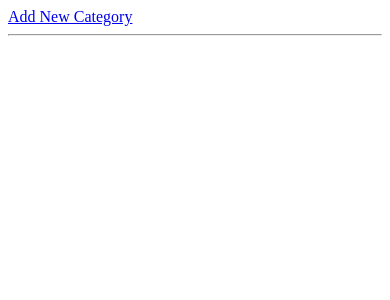
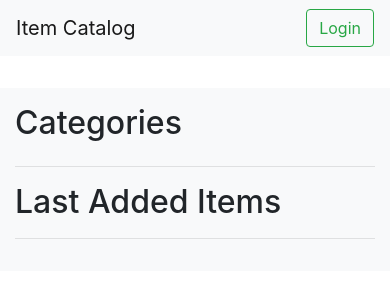
Before and after one commit to mka281/item-catalog, a Flask app: page / in a window 390 px wide. Shown: the top 300 px of the page. Run offline with Flask 2, Linux system fonts and the light colour scheme; some libraries are stand-ins or nearby versions.

Commit message:
Display add, edit and delete buttons only if user is logged in
This feature was being handled by application.py and there were 2
different version for a route. Now buttons are placed between if
statements on templates.

```diff
--- a/application.py
+++ b/application.py
@@ -224,10 +224,7 @@
 def showCategories():
     categories = session.query(Category).all()
     items = session.query(CategoryItem).limit(6).all()
-    if 'username' not in login_session:
-        return render_template('publicCategories.html', categories=categories)
-    else:
-        return render_template('categories.html', categories=categories, items=items)
+    return render_template('categories.html', categories=categories, items=items, login_session=login_session)
 
 
 # Add a category
@@ -275,10 +272,7 @@
 def showItemList(category_id):
     category = session.query(Category).filter_by(id=category_id).one()
     items = session.query(CategoryItem).filter_by(category_id=category_id).all()
-    if 'username' not in login_session:
-        return render_template('publicItems.html', category=category, items=items)
-    else:
-        return render_template('items.html', category=category, items=items)
+    return render_template('items.html', category=category, items=items, login_session=login_session)
 
 
 # Add item to category
@@ -302,7 +296,7 @@
 def showItem(category_id, item_id):
     item = session.query(CategoryItem).filter_by(id=item_id).one()
     category = session.query(Category).filter_by(id=category_id).one()
-    return render_template('showItem.html', item=item, category=category)
+    return render_template('showItem.html', item=item, category=category, login_session=login_session)
 
 
 # Edit an existing item
--- a/templates/categories.html
+++ b/templates/categories.html
@@ -5,9 +5,12 @@
       <div class="row bg-light my-2 py-3">
         <div class="col-md-4">
           <h2 style="display:inline-block">Categories</h2>
+          {% if 'username' in login_session %}
           <a href='{{ url_for('addCategory') }}'>
-            <button class="btn btn-outline-success float-right mr-3" type="button">Add New</button>
+            <button class="btn btn-outline-success float-right" type="button">Add New</button>
           </a>
+          {% endif %}
+          <hr>
           <ul class="list-group">
           {% for category in categories %}
             <li class="list-group-item d-flex justify-content-between align-items-center">
@@ -15,12 +18,14 @@
                 {{ category.name }}
               </a>
               <span class="badge badge-primary badge-pill ml-3">14</span>
+              {% if 'username' in login_session %}
               <a class="ml-auto" href='{{ url_for('editCategory', category_id=category.id) }}'>
                 <button class="btn btn-outline-warning btn-sm" type="button">Edit</button>
               </a>
               <a class="ml-1" href='{{ url_for('deleteCategory', category_id=category.id) }}'>
                 <button class="btn btn-outline-danger btn-sm" type="button">Delete</button>
               </a>
+              {% endif %}
             </li>
           {% endfor %}
           </ul>
@@ -28,15 +33,20 @@
 
         <div class="col-md-8">
           <h2>Last Added Items</h2>
+          <hr>
           <div class="row">
           {% for item in items %}
-            <div class="col-md-4 mb-3">
+          <div class="col-lg-4 col-md-6 mb-3">
               <div class="card">
                 <img class="card-img-top" src="http://via.placeholder.com/100x100" alt="Card image cap">
                 <div class="card-body">
                   <h5 class="card-title">{{ item.name }}</h5>
-                  <p class="card-text">{{ "Lorem ipsum dolor sit amet, consectetur adipisicing elit. Unde tempore natus magnam eligendi ex nobis minus illo harum, eaque deserunt corporis ipsa nemo molestiae autem a repudiandae quo consequuntur laudantium."[:55] }}</p>
-                  <a href="{{ url_for('showItemList', category_id = item.category_id) }}" class="btn btn-outline-primary">View More</a>
+                  <p class="card-text">{{ item.description[:55] }}</p>
+                  <a href="{{ url_for('showItem', item_id = item.id, category_id=item.category_id) }}" class="btn btn-outline-primary btn-sm">View</a>
+                  {% if 'username' in login_session %}
+                  <a href="{{ url_for('editItem', item_id = item.id, category_id=item.category_id) }}" class="btn btn-outline-warning btn-sm">Edit</a>
+                  <a href="{{ url_for('deleteItem', item_id = item.id, category_id=item.category_id) }}" class="btn btn-outline-danger btn-sm">Delete</a>
+                  {% endif %}
                   <p class="card-text"><small class="text-muted">Last updated 3 mins ago</small></p>
                 </div>
               </div>
@@ -44,6 +54,7 @@
           {% endfor %}
           </div>
         </div>
+
       </div>
 
 {% endblock %}
--- a/templates/items.html
+++ b/templates/items.html
@@ -3,9 +3,11 @@
 {% block body %}
 
   <h2 style="display:inline-block">Items of {{ category.name }}</h2>
+  {% if 'username' in login_session %}
   <a class="float-right mx-2" href='{{ url_for('addItem', category_id=category.id) }}'>
     <button class="btn btn-outline-success" type="button">Add New Item</button>
   </a>
+  {% endif %}
   <hr>
   <div class="row">
   {% for item in items %}
@@ -16,8 +18,10 @@
           <h5 class="card-title">{{ item.name }}</h5>
           <p class="card-text">{{ item.description[:55] }}</p>
           <a href="{{ url_for('showItem', item_id = item.id, category_id=item.category_id) }}" class="btn btn-outline-primary btn-sm">View</a>
+          {% if 'username' in login_session %}
           <a href="{{ url_for('editItem', item_id = item.id, category_id=item.category_id) }}" class="btn btn-outline-warning btn-sm">Edit</a>
           <a href="{{ url_for('deleteItem', item_id = item.id, category_id=item.category_id) }}" class="btn btn-outline-danger btn-sm">Delete</a>
+          {% endif %}
           <p class="card-text"><small class="text-muted">Last updated 3 mins ago</small></p>
         </div>
       </div>
--- a/templates/publicCategories.html
+++ /dev/null
@@ -1,6 +0,0 @@
-<a href='{{ url_for('addCategory') }}'>Add New Category</a>
-<hr>
-{% for category in categories %}
-  <p> {{ category.name }} </p>
-  <a href='{{ url_for('showItemList', category_id = category.id) }}'>View</a>
-{% endfor %}
```
Also changed, not shown: templates/publicItems.html (deleted, +0 -10 lines), templates/showItem.html (+7 -1 lines).
